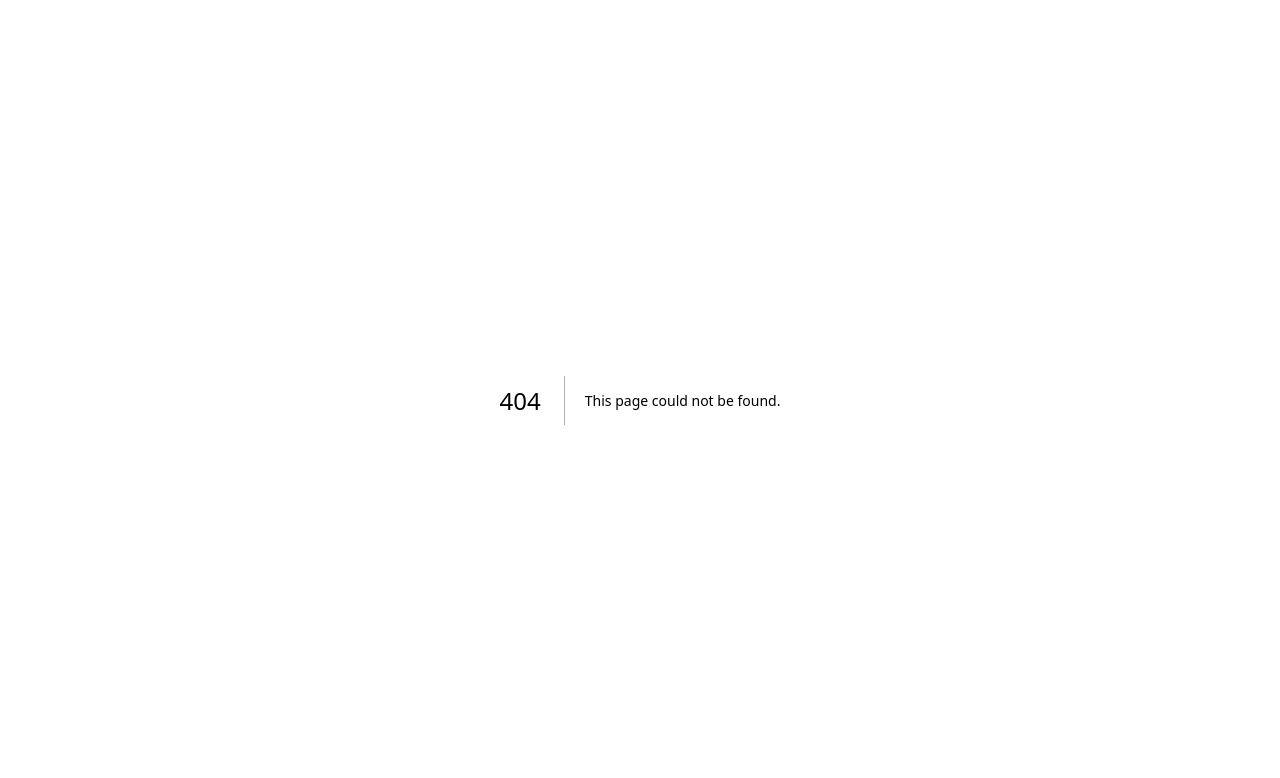
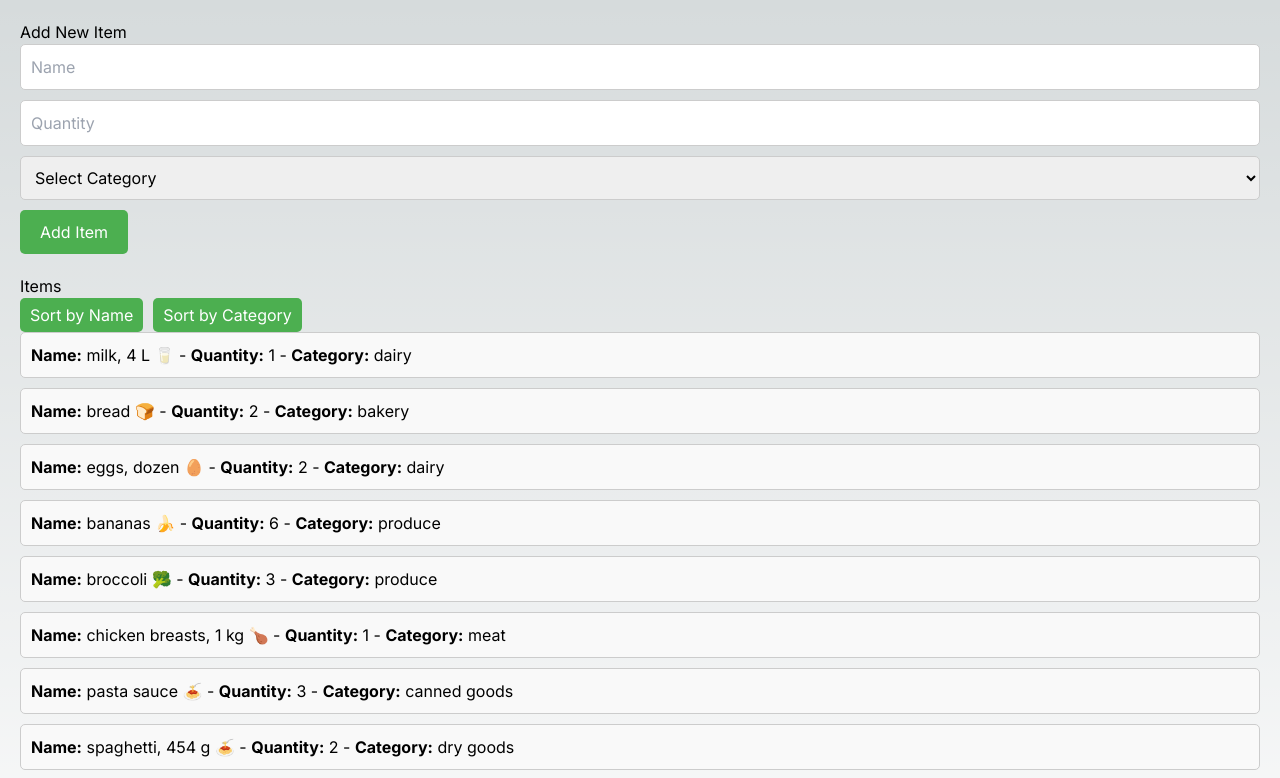
Before and after one commit to ameronebeast/cprg306-assignments, a Next.js app: page /week-6 in a window 1280 px wide. Before the commit this address had no page. Shown: the top 778 px of the page. Built offline with nearby package versions, Linux system fonts and the light colour scheme.

Commit message:
cprgh306-assignments
week6

```diff
--- a/app/page.js
+++ b/app/page.js
@@ -13,6 +13,9 @@ export default function Home() {
         </Link>
         <Link href="/week-5">Week 5
         </Link>
+        <Link href="/week-6">Week 6
+        </Link>
+
       </p>
     </main>
   );}
--- /dev/null
+++ b/app/week-6/item-list.js
@@ -0,0 +1,36 @@
+"use client";
+import React from 'react';
+import Item from './item';
+
+const ItemList = ({ items }) => {
+  // Function to sort items by name
+  const sortItemsByName = () => {
+    const sortedItems = [...items];
+    sortedItems.sort((a, b) => a.name.localeCompare(b.name));
+    return sortedItems;
+  };
+
+  // Function to sort items by category
+  const sortItemsByCategory = () => {
+    const sortedItems = [...items];
+    sortedItems.sort((a, b) => a.category.localeCompare(b.category));
+    return sortedItems;
+  };
+
+  return (
+    <div style={{ marginTop: '20px' }}>
+      <h2>Items</h2>
+      <div>
+        <button style={{ marginRight: '10px', padding: '5px 10px', backgroundColor: '#4CAF50', color: 'white', border: 'none', borderRadius: '5px', cursor: 'pointer' }} onClick={sortItemsByName}>Sort by Name</button>
+        <button style={{ padding: '5px 10px', backgroundColor: '#4CAF50', color: 'white', border: 'none', borderRadius: '5px', cursor: 'pointer' }} onClick={sortItemsByCategory}>Sort by Category</button>
+      </div>
+      <ul style={{ listStyle: 'none', padding: '0' }}>
+        {items.map(item => (
+          <Item key={item.id} item={item} />
+        ))}
+      </ul>
+    </div>
+  );
+};
+
+export default ItemList;
--- /dev/null
+++ b/app/week-6/item.js
@@ -0,0 +1,11 @@
+import React from 'react';
+
+const Item = ({ item }) => {
+  return (
+    <li style={{ backgroundColor: '#f9f9f9', border: '1px solid #ccc', marginBottom: '10px', padding: '10px', borderRadius: '5px' }}>
+      <strong>Name:</strong> {item.name} - <strong>Quantity:</strong> {item.quantity} - <strong>Category:</strong> {item.category}
+    </li>
+  );
+};
+
+export default Item;
--- /dev/null
+++ b/app/week-6/items.json
@@ -0,0 +1,74 @@
+[
+    {
+      "id": "1h2GJKH12gkHG31h1H",
+      "name": "milk, 4 L 🥛",
+      "quantity": 1,
+      "category": "dairy"
+    },
+    {
+      "id": "2KJH3k2j3H1k2J3K1H",
+      "name": "bread 🍞",
+      "quantity": 2,
+      "category": "bakery"
+    },
+    {
+      "id": "3h2KJH3k2j3H1k2J3",
+      "name": "eggs, dozen 🥚",
+      "quantity": 2,
+      "category": "dairy"
+    },
+    {
+      "id": "4k2J3K1H2GJKH12gk",
+      "name": "bananas 🍌",
+      "quantity": 6,
+      "category": "produce"
+    },
+    {
+      "id": "5H1h1H2KJH3k2j3H",
+      "name": "broccoli 🥦",
+      "quantity": 3,
+      "category": "produce"
+    },
+    {
+      "id": "6H1k2J3K1H2GJKH1",
+      "name": "chicken breasts, 1 kg 🍗",
+      "quantity": 1,
+      "category": "meat"
+    },
+    {
+      "id": "7gkHG31h1H2KJH3k",
+      "name": "pasta sauce 🍝",
+      "quantity": 3,
+      "category": "canned goods"
+    },
+    {
+      "id": "8j3H1k2J3K1H2GJK",
+      "name": "spaghetti, 454 g 🍝",
+      "quantity": 2,
+      "category": "dry goods"
+    },
+    {
+      "id": "9H12gkHG31h1H2KJ",
+      "name": "toilet paper, 12 pack 🧻",
+      "quantity": 1,
+      "category": "household"
+    },
+    {
+      "id": "10H3k2j3H1k2J3K1",
+      "name": "paper towels, 6 pack",
+      "quantity": 1,
+      "category": "household"
+    },
+    {
+      "id": "11k2J3K1H2GJKH12",
+      "name": "dish soap 🍽️",
+      "quantity": 1,
+      "category": "household"
+    },
+    {
+      "id": "12GJKH12gkHG31h1",
+      "name": "hand soap 🧼",
+      "quantity": 4,
+      "category": "household"
+    }
+  ]
--- /dev/null
+++ b/app/week-6/new-item.js
@@ -0,0 +1,63 @@
+"use-client";
+
+import React, { useState } from 'react';
+
+const NewItem = ({ onAddItem }) => {
+  const [name, setName] = useState('');
+  const [quantity, setQuantity] = useState('');
+  const [category, setCategory] = useState('');
+
+  const handleSubmit = (e) => {
+    e.preventDefault();
+    const newItem = {
+      id: Math.random().toString(36).substr(2, 9), // Random ID generation
+      name: name,
+      quantity: quantity,
+      category: category
+    };
+    onAddItem(newItem);
+    setName('');
+    setQuantity('');
+    setCategory('');
+  };
+
+  return (
+    <div style={{ marginBottom: '20px' }}>
+      <h2>Add New Item</h2>
+      <form onSubmit={handleSubmit}>
+        <input
+          type="text"
+          placeholder="Name"
+          value={name}
+          onChange={(e) => setName(e.target.value)}
+          style={{ width: '100%', padding: '10px', marginBottom: '10px', borderRadius: '5px', border: '1px solid #ccc' }}
+        />
+        <input
+          type="number"
+          placeholder="Quantity"
+          value={quantity}
+          onChange={(e) => setQuantity(e.target.value)}
+          style={{ width: '100%', padding: '10px', marginBottom: '10px', borderRadius: '5px', border: '1px solid #ccc' }}
+        />
+        <select
+          value={category}
+          onChange={(e) => setCategory(e.target.value)}
+          style={{ width: '100%', padding: '10px', marginBottom: '10px', borderRadius: '5px', border: '1px solid #ccc' }}
+        >
+          <option value="">Select Category</option>
+          <option value="Groceries">Groceries</option>
+          <option value="Electronics">Electronics</option>
+          <option value="Clothing">Clothing</option>
+        </select>
+        <button
+          type="submit"
+          style={{ padding: '10px 20px', backgroundColor: '#4CAF50', color: 'white', border: 'none', borderRadius: '5px', cursor: 'pointer' }}
+        >
+          Add Item
+        </button>
+      </form>
+    </div>
+  );
+};
+
+export default NewItem;
--- /dev/null
+++ b/app/week-6/page.js
@@ -0,0 +1,23 @@
+"use client";
+
+import React, { useState } from 'react';
+import NewItem from './new-item';
+import ItemList from './item-list';
+import itemsData from './items.json';
+
+const Page = () => {
+  const [items, setItems] = useState(itemsData);
+
+  const handleAddItem = (newItem) => {
+    setItems([...items, newItem]);
+  };
+
+  return (
+    <div style={{ padding: '20px' }}>
+      <NewItem onAddItem={handleAddItem} />
+      <ItemList items={items} />
+    </div>
+  );
+};
+
+export default Page;
```
